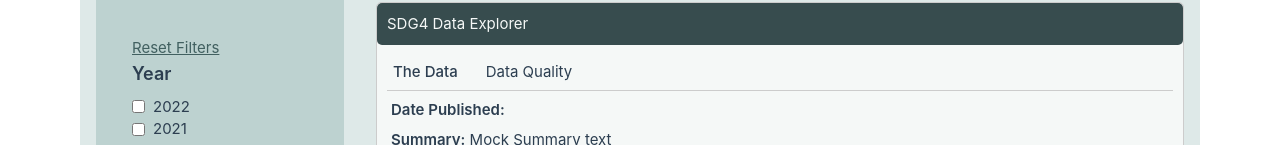
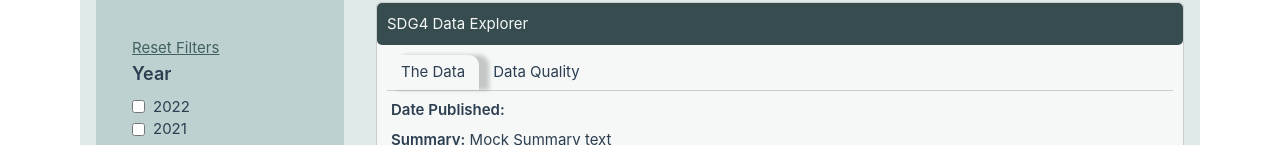
Before and after one commit to rubyimrie/education-data, a Vue app: page / in a window 1280 px wide. Shown: the part 345-490 px from the top of the page. Built offline with nearby package versions, Linux system fonts and the light colour scheme.

Commit message:
file tab design

```diff
--- a/src/components/DataQuality.vue
+++ b/src/components/DataQuality.vue
@@ -31,7 +31,7 @@
       <h3 class=" mb-2 ml-4 mt-2"><span class="font-semibold">Data Provider: </span><span class="bg-cutty-sark-600 text-white rounded px-2">{{ data.provider }}</span></h3>
       <!-- Collection Method -->
       <div class="mb-2 ml-4 flex flex-col">
-        <span class="font-semibold">Collection Method:</span>
+        <span class="font-semibold">Collection Methods:</span>
         <div class="mt-2" v-if="Array.isArray(data.collection)">
           <template v-for="(method, index) in data.collection" :key="index">
             <div class="flex relative mb-2">
--- a/src/components/DataSource.vue
+++ b/src/components/DataSource.vue
@@ -6,18 +6,18 @@
       <div v-if="!collapsed" class="collapsible-content">
         <div class="button-container">
           <button
-            class="tab-btn  focus:outline-none mr-4"
+            class="tab-btn  focus:outline-none"
             :class="{ 'active': showDataInfo }"
             @click="showDataInfo = true"
           >
-            The Data
+          <span class="ml-2 mr-2" :class="{ 'active': showDataInfo }">The Data</span>
           </button>
           <button
             class="tab-btn focus:outline-none"
             :class="{ 'active': !showDataInfo }"
             @click="showDataInfo = false"
           >
-            Data Quality
+          <span class="ml-2 mr-2 "> Data Quality </span>
           </button>
         </div>
         <div class="mt-2">
@@ -117,10 +117,13 @@
 
   .tab-btn {
   padding: 6px 6px;
-  border: none;
+
 }
 
 .tab-btn.active {
-  font-weight: 500;
+  font-weight: 600;
+  border-top-left-radius: 10px; /* Rounded top left corner */
+  border-top-right-radius: 10px;
+  box-shadow: 10px 0px 4px rgba(0, 0, 0, 0.2); /* Add shadow only at the top */
 }
   </style>
```
